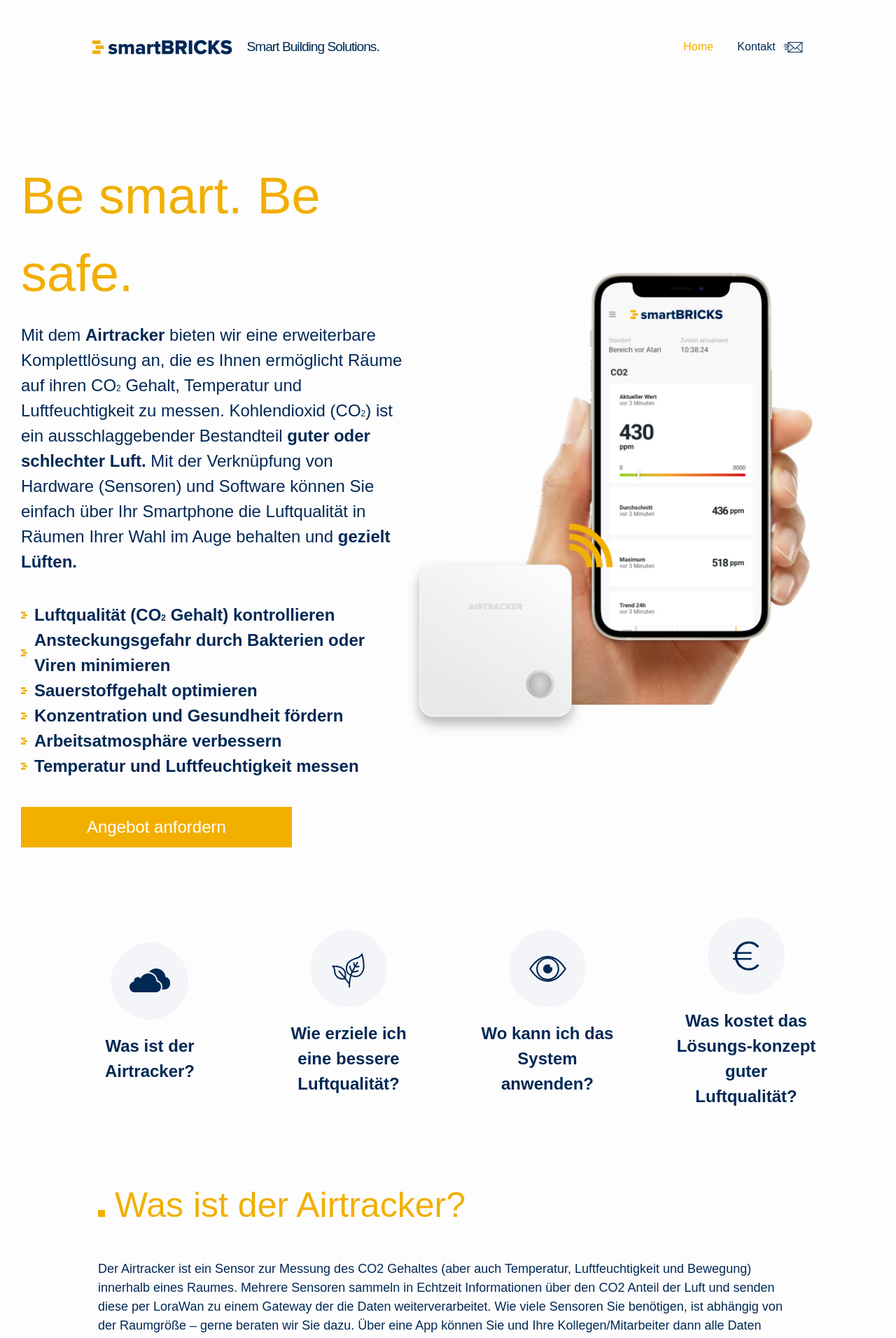
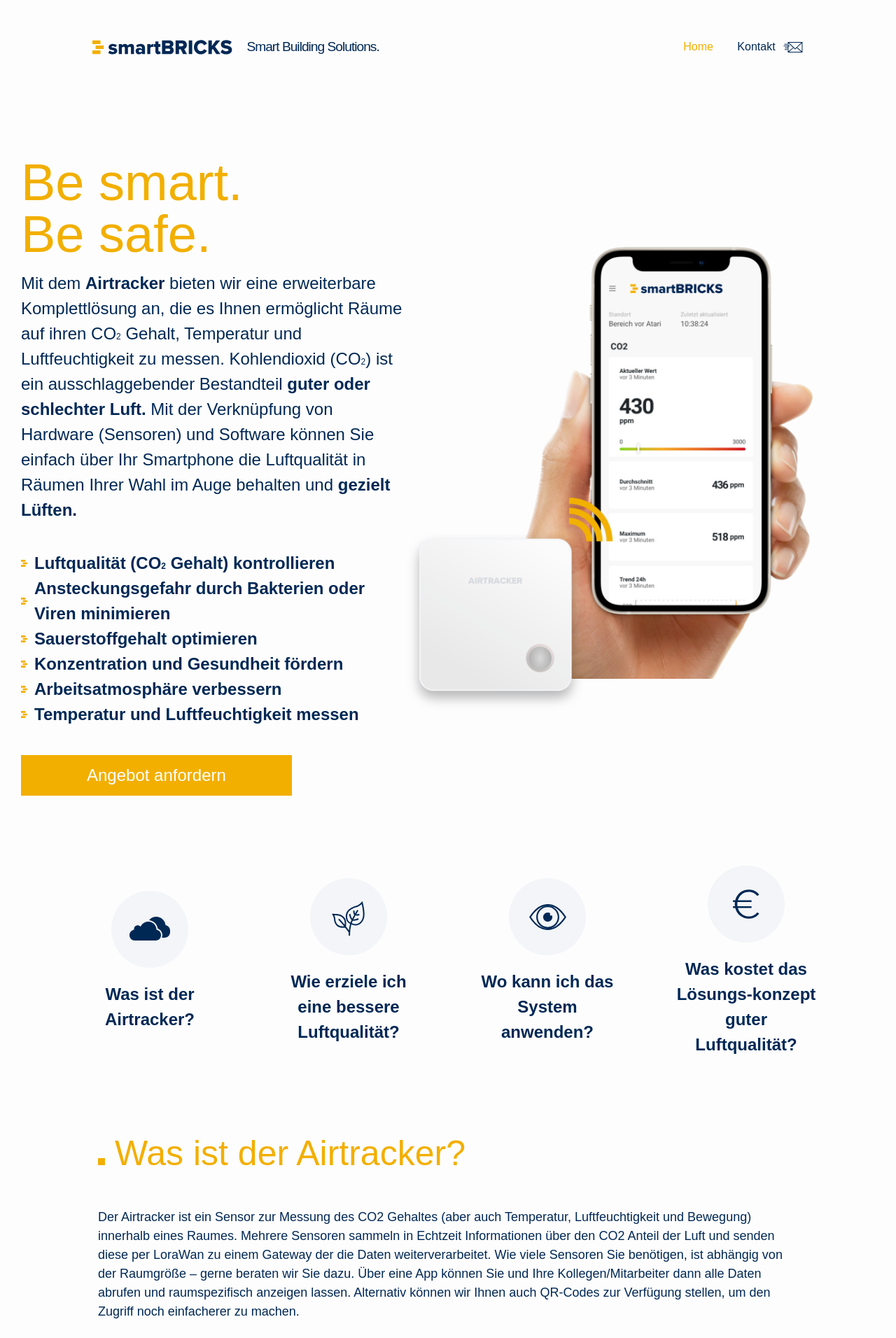
Before and after one commit to BrickmakersGmbH/smartbricks-website, a Jekyll site: the page built from pages/index.html, in a window 1280 px wide. Shown: the top 1912 px of the page at 70% size. Built offline with Jekyll 4.4.1, drawn with Linux system fonts in a browser that asks for light colours; some web fonts are replaced.

Commit message:
[54] Update be smart be safe for mobile

```diff
--- a/_includes/be-smart-be-safe.html
+++ b/_includes/be-smart-be-safe.html
@@ -1,6 +1,6 @@
 <div class="be-smart-be-safe-container">
     <div class="text-container">
-        <h1>Be smart. Be safe.</h1>
+        <h1><span>Be smart.&nbsp;</span><span>Be safe.</span></h1>
         <div class="image-mobile"></div>
         <p class="bm24blue400">Mit dem <b>Airtracker</b> bieten wir eine erweiterbare Komplettlösung an, die es Ihnen ermöglicht Räume auf ihren CO<sub>2</sub> Gehalt, Temperatur und Luftfeuchtigkeit zu messen. Kohlendioxid (CO<sub>2</sub>) ist ein ausschlaggebender Bestandteil <b>guter oder schlechter Luft.</b> Mit der Verknüpfung von Hardware (Sensoren) und Software können Sie einfach über Ihr Smartphone die Luftqualität in Räumen Ihrer Wahl im Auge behalten und <b>gezielt Lüften.</b></p>
         {% include spacing.html height="40" %}
--- a/_sass/index/_be-smart-be-safe.scss
+++ b/_sass/index/_be-smart-be-safe.scss
@@ -12,6 +12,14 @@
     align-items: flex-start;
     max-width: 800px;
     flex-shrink: 2;
+
+    h1 {
+      line-height: 100%;
+      span {
+        display: inline-block;
+      }
+    }
+
     sub {
       font-size: 12px;
       vertical-align: baseline;
```
